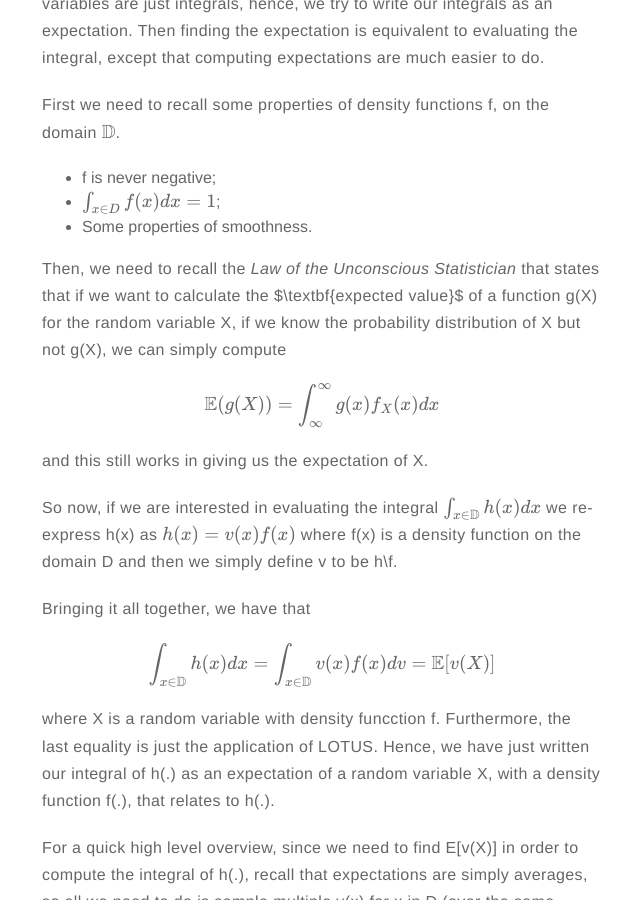
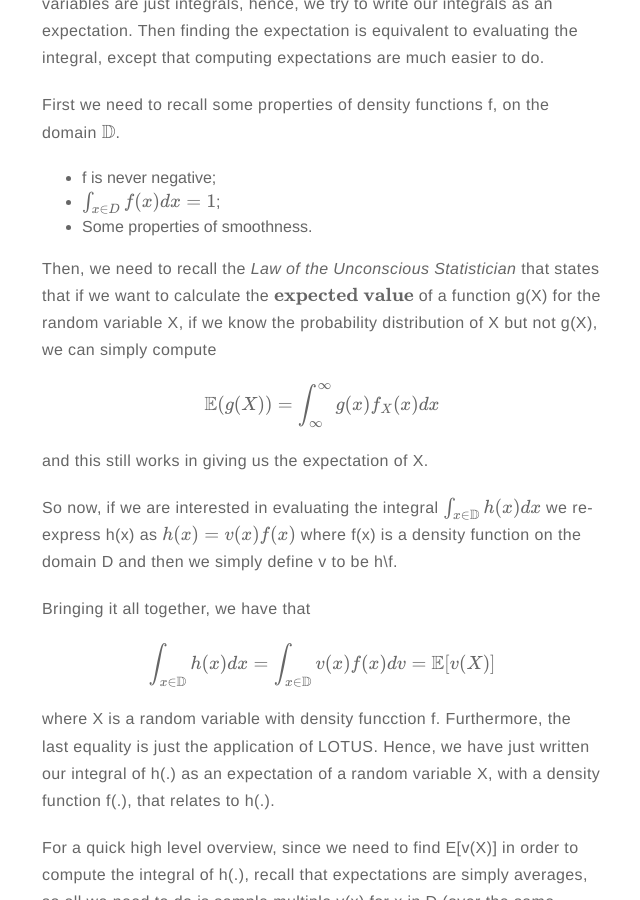
Before and after one commit to chrishyland/chrishyland.github.io, a Jekyll site: the page built from _posts/2018-09-05-monte-integration.md, in a window 1280 px wide and 900 px high, scrolled down 2355 px. Shown: the whole window, without its empty margins (318-958 px from the left). Built offline with Jekyll 4.4.1, drawn with Linux system fonts in a browser that asks for light colours; formulas are drawn with MathJax 3; comment, search, counter and statistics services are not loaded.

Commit message:
finalise

```diff
--- a/_posts/2018-09-05-monte-integration.md
+++ b/_posts/2018-09-05-monte-integration.md
@@ -54,7 +54,7 @@ First we need to recall some properties of density functions f, on the domain $$
 - Some properties of smoothness.
 
 
-Then, we need to recall the _Law of the Unconscious Statistician_ that states that if we want to calculate the $\textbf{expected value}$ of a function g(X) for the random variable X, if we know the probability distribution of X but not g(X), we can simply compute
+Then, we need to recall the _Law of the Unconscious Statistician_ that states that if we want to calculate the $$\textbf{expected value}$$ of a function g(X) for the random variable X, if we know the probability distribution of X but not g(X), we can simply compute
 
 $$
 \mathbb{E}(g(X)) = \int_{\infty}^{\infty}g(x)f_X(x)dx
```
